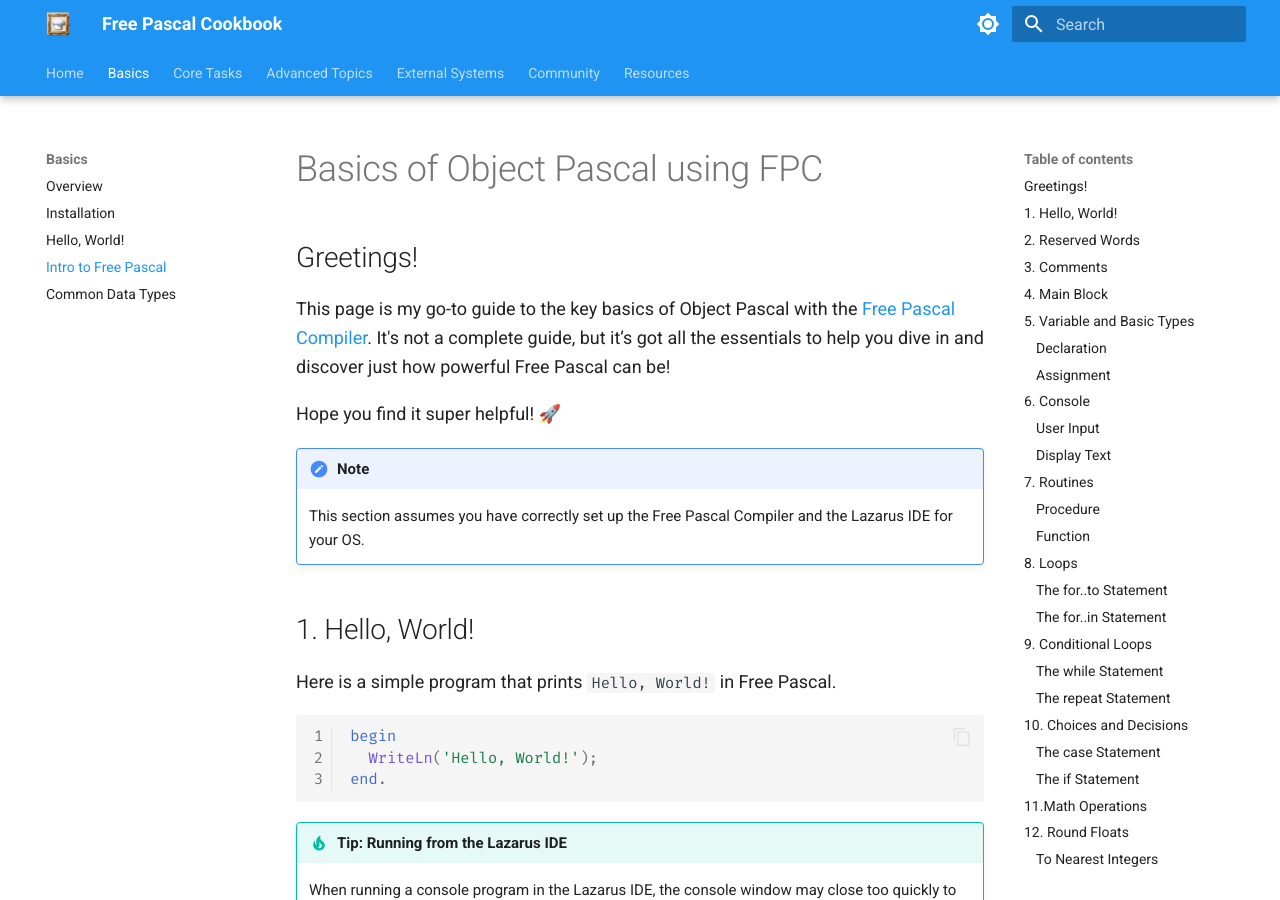
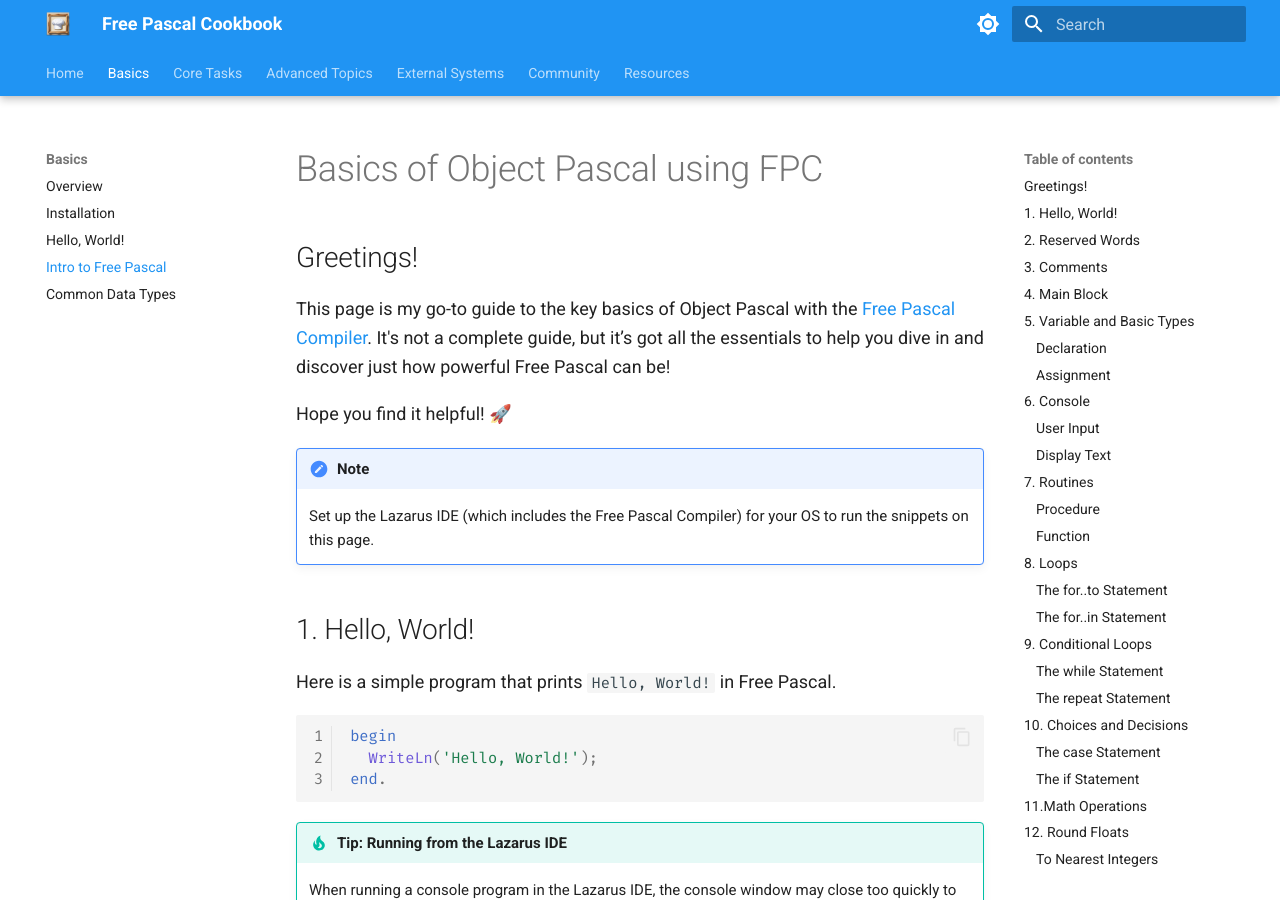
Before and after one commit to ikelaiah/free-pascal-cookbook, an MkDocs documentation site: the page built from docs/docs/basics/basics-fpc.md, in a window 1280 px wide and 900 px high. Built offline with MkDocs 1.6.1 and Material for MkDocs 9.7.7, drawn with Linux system fonts in a browser that asks for light colours.

Commit message:
Update - Minor edits.

```diff
--- a/docs/docs/basics/basics-fpc.md
+++ b/docs/docs/basics/basics-fpc.md
@@ -4,11 +4,11 @@
 
 This page is my go-to guide to the key basics of Object Pascal with the [Free Pascal Compiler](https://www.freepascal.org). It's not a complete guide, but it’s got all the essentials to help you dive in and discover just how powerful Free Pascal can be!
 
-Hope you find it super helpful! 🚀
+Hope you find it helpful! 🚀
 
 !!! Note
 
-    This section assumes you have correctly set up the Free Pascal Compiler and the Lazarus IDE for your OS.
+    Set up the Lazarus IDE (which includes the Free Pascal Compiler) for your OS to run the snippets on this page.
 
 ## 1. Hello, World!
 
```
